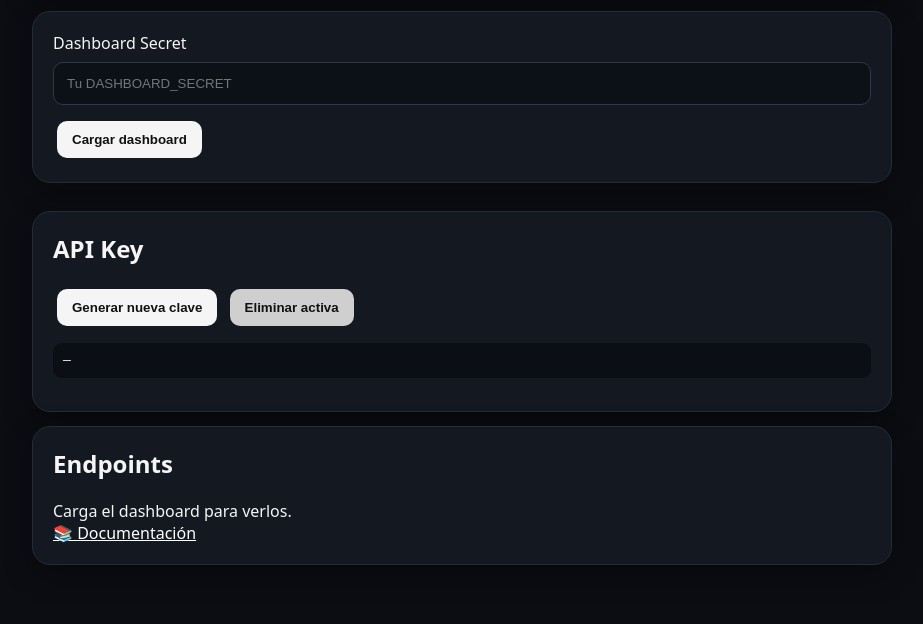
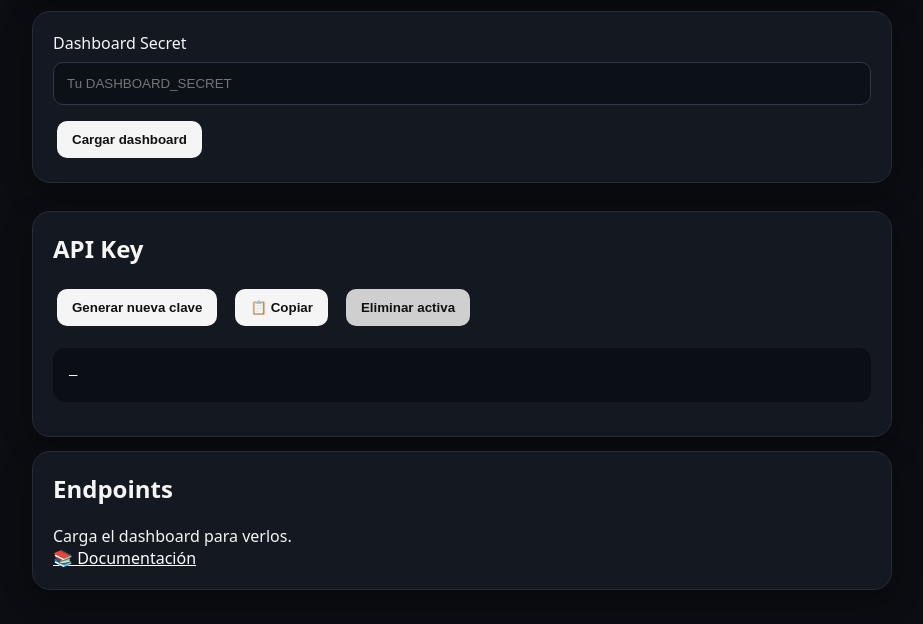
Before and after one commit to wilianromero268-gif/SaitamaAPI, a website: page public/index.html in a window 1280 px wide. Shown: the part 176-800 px from the top of the page, without its empty margins (178-1101 px from the left). Drawn offline with Linux system fonts and the light colour scheme.

Commit message:
Agregar boton copiar API Key

```diff
--- a/public/index.html
+++ b/public/index.html
@@ -1 +1,9 @@
-<!doctype html><html lang="es"><head><meta charset="utf-8"><meta name="viewport" content="width=device-width,initial-scale=1"><title>SaitamaAPI Dashboard</title><link rel="stylesheet" href="/style.css"></head><body><main><section class="card hero"><h1>⚡ SaitamaAPI</h1><p>Dashboard oficial · SAI · 2026</p></section><section class="card"><label>Dashboard Secret</label><input id="secret" type="password" placeholder="Tu DASHBOARD_SECRET"><button onclick="load()">Cargar dashboard</button></section><section id="panel" class="grid"></section><section class="card"><h2>API Key</h2><button onclick="gen()">Generar nueva clave</button> <button class="danger" onclick="del()">Eliminar activa</button><pre id="key">—</pre></section><section class="card"><h2>Endpoints</h2><div id="eps">Carga el dashboard para verlos.</div><a href="/docs">📚 Documentación</a></section></main><script src="/js/app.js"></script></body></html>
+<!doctype html><html lang="es"><head><meta charset="utf-8"><meta name="viewport" content="width=device-width,initial-scale=1"><title>SaitamaAPI Dashboard</title><link rel="stylesheet" href="/style.css"></head><body><main><section class="card hero"><h1>⚡ SaitamaAPI</h1><p>Dashboard oficial · SAI · 2026</p></section><section class="card"><label>Dashboard Secret</label><input id="secret" type="password" placeholder="Tu DASHBOARD_SECRET"><button onclick="load()">Cargar dashboard</button></section><section id="panel" class="grid"></section><section class="card">
+<h2>API Key</h2>
+<div class="key-actions">
+<button onclick="gen()">Generar nueva clave</button>
+<button class="copy" onclick="copyKey()">📋 Copiar</button>
+<button class="danger" onclick="del()">Eliminar activa</button>
+</div>
+<pre id="key">—</pre>
+</section><section class="card"><h2>Endpoints</h2><div id="eps">Carga el dashboard para verlos.</div><a href="/docs">📚 Documentación</a></section></main><script src="/js/app.js"></script></body></html>
--- a/public/js/app.js
+++ b/public/js/app.js
@@ -95,6 +95,29 @@ async function load() {
   }
 }
 
+
+async function copyKey() {
+  const key = $('key').textContent.trim();
+
+  if (!key || key === '—') {
+    alert('❌ No hay una API Key para copiar');
+    return;
+  }
+
+  try {
+    await navigator.clipboard.writeText(key);
+    alert('✅ API Key copiada al portapapeles');
+  } catch {
+    const area = document.createElement('textarea');
+    area.value = key;
+    document.body.appendChild(area);
+    area.select();
+    document.execCommand('copy');
+    area.remove();
+    alert('✅ API Key copiada al portapapeles');
+  }
+}
+
 async function gen() {
   if (!S) {
     alert('Primero carga el dashboard');
--- a/public/style.css
+++ b/public/style.css
@@ -1,2 +1,26 @@
 *{box-sizing:border-box}body{margin:0;font-family:system-ui;background:#0b0d12;color:#f5f5f5}main{max-width:900px;margin:auto;padding:20px}.card{background:#141821;border:1px solid #252c39;border-radius:18px;padding:20px;margin:14px 0;box-shadow:0 10px 30px #0005}.hero{background:linear-gradient(135deg,#171b25,#0d1118)}h1{font-size:32px;margin:0 0 5px}h2{margin-top:0}input{width:100%;padding:13px;border-radius:10px;border:1px solid #303847;background:#0c1017;color:white;margin:8px 0 12px}button{border:0;border-radius:10px;padding:11px 15px;margin:4px;background:#f5f5f5;color:#111;font-weight:700}.danger{background:#cfcfcf}pre,code{background:#0b0e14;border-radius:9px;padding:10px;overflow:auto}.grid{display:grid;grid-template-columns:repeat(3,1fr);gap:12px}.stat{padding:18px;background:#10141c;border-radius:14px}.bar{height:12px;background:#292f3b;border-radius:20px;overflow:hidden}.fill{height:100%;background:#f5f5f5}@media(max-width:650px){.grid{grid-template-columns:1fr}}
 a{color:#fff}
+
+.key-actions {
+  display: flex;
+  gap: 10px;
+  flex-wrap: wrap;
+  align-items: center;
+}
+
+#key {
+  margin-top: 18px;
+  padding: 16px;
+  border-radius: 12px;
+  white-space: pre-wrap;
+  word-break: break-all;
+  overflow-wrap: anywhere;
+  font-family: monospace;
+  font-size: 14px;
+  line-height: 1.6;
+  user-select: all;
+}
+
+.copy {
+  cursor: pointer;
+}
```
